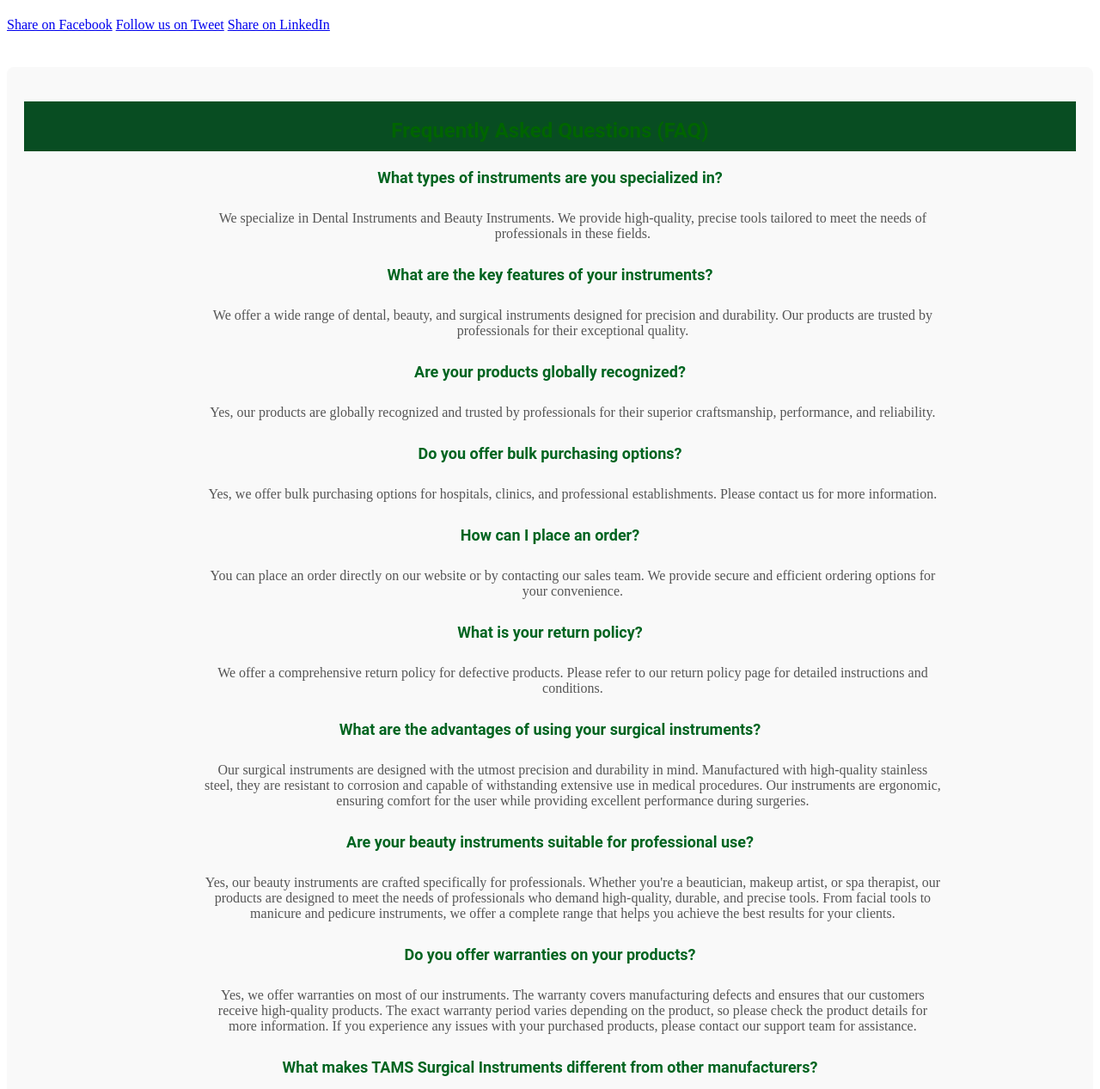
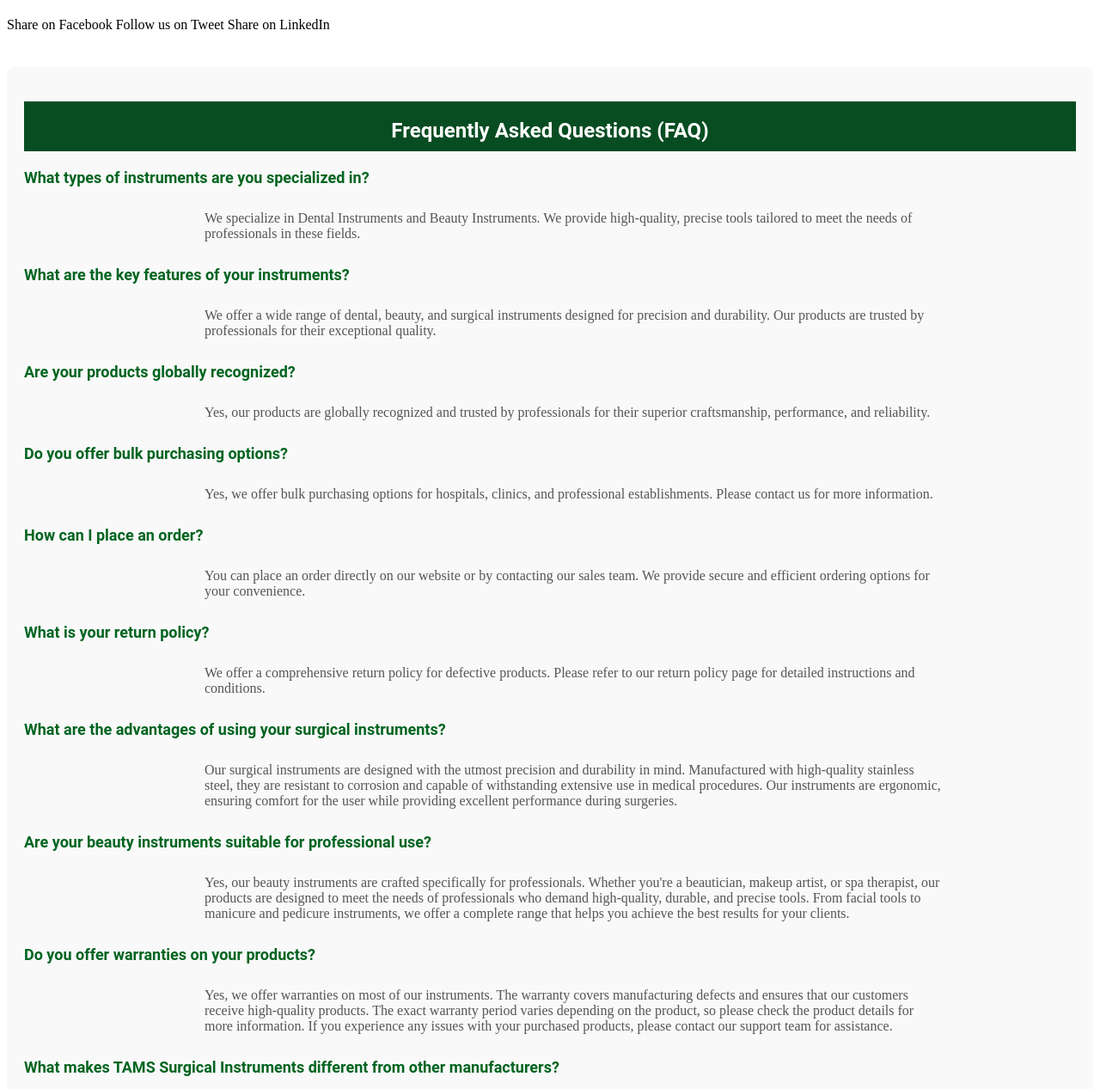
Before and after one commit to muqadasfatima55555-hub/mf-project, a plain HTML site: page index.html in a window 1280 px wide. Shown: the part 1626-2893 px from the top of the page at 86% size. Drawn offline with Linux system fonts and the light colour scheme.

Commit message:
Update index.html

```diff
--- a/index.html
+++ b/index.html
@@ -55,61 +55,61 @@
   <section class="py-5 bg-light text-center">
     <div class="container px-5">
       <h2 class="fw-bolder mb-4">Share Our Products</h2>
-      <a href="#">Share on Facebook</a>
-      <a href="#">Follow us on Tweet</a>
-      <a href="#">Share on LinkedIn</a>
+      <a class="btn btn-primary href="#">Share on Facebook</a>
+      <a class="btn btn-primary href="#">Follow us on Tweet</a>
+      <a class="btn btn-primary href="#">Share on LinkedIn</a>
     </div>
   </section>
 
   <!-- FAQ Section -->
   <section class="clearfix faq-section" style="margin-top: 40px; padding: 20px; background-color: #f9f9f9; border-radius: 8px;">
-    <h2 class="faq-title text-center" style="font-size: 24px; font-weight: bold; margin-bottom: 20px; color: #006400;">Frequently Asked Questions (FAQ)</h2>
+    <h2 class="faq-title text-center" style="font-size: 24px; font-weight: bold; margin-bottom: 20px; color: white;">Frequently Asked Questions (FAQ)</h2>
     <div class="faq-item" style="margin-bottom: 15px;">
-      <h3 class="faq-question" style="font-size: 18px; font-weight: bold; color: #006420;">What types of instruments are you specialized in?</h3>
-      <p class="faq-answer" style="font-size: 16px; margin-left: 10px;color:    #555;">We specialize in Dental Instruments and Beauty Instruments. We provide high-quality, precise tools tailored to meet the needs of professionals in these fields.</p>
+      <h3 class="faq-question" style="font-size: 18px; font-weight: bold; color: #006420;text-align: left;">What types of instruments are you specialized in?</h3>
+      <p class="faq-answer" style="font-size: 16px; margin-left: 10px;color:    #555;text-align: left;">We specialize in Dental Instruments and Beauty Instruments. We provide high-quality, precise tools tailored to meet the needs of professionals in these fields.</p>
     </div>
 
     <div class="faq-item" style="margin-bottom: 15px;">
-      <h3 class="faq-question" style="font-size: 18px; font-weight: bold; color: #006420;">What are the key features of your instruments?</h3>
-      <p class="faq-answer" style="font-size: 16px; margin-left: 10px; color: #555;">We offer a wide range of dental, beauty, and surgical instruments designed for precision and durability. Our products are trusted by professionals for their exceptional quality.</p>
+      <h3 class="faq-question" style="font-size: 18px; font-weight: bold; color: #006420;text-align: left;">What are the key features of your instruments?</h3>
+      <p class="faq-answer" style="font-size: 16px; margin-left: 10px; color: #555;text-align: left;">We offer a wide range of dental, beauty, and surgical instruments designed for precision and durability. Our products are trusted by professionals for their exceptional quality.</p>
     </div>
 
     <div class="faq-item" style="margin-bottom: 15px;">
-      <h3 class="faq-question" style="font-size: 18px; font-weight: bold; color: #006420;">Are your products globally recognized?</h3>
-      <p class="faq-answer" style="font-size: 16px; margin-left: 10px; color: #555;">Yes, our products are globally recognized and trusted by professionals for their superior craftsmanship, performance, and reliability.</p>
+      <h3 class="faq-question" style="font-size: 18px; font-weight: bold; color: #006420;text-align: left;">Are your products globally recognized?</h3>
+      <p class="faq-answer" style="font-size: 16px; margin-left: 10px; color: #555;text-align: left;">Yes, our products are globally recognized and trusted by professionals for their superior craftsmanship, performance, and reliability.</p>
     </div>
 
     <div class="faq-item" style="margin-bottom: 15px;">
-      <h3 class="faq-question" style="font-size: 18px; font-weight: bold; color: #006420;">Do you offer bulk purchasing options?</h3>
-      <p class="faq-answer" style="font-size: 16px; margin-left: 10px; color: #555;">Yes, we offer bulk purchasing options for hospitals, clinics, and professional establishments. Please contact us for more information.</p>
+      <h3 class="faq-question" style="font-size: 18px; font-weight: bold; color: #006420;text-align: left;">Do you offer bulk purchasing options?</h3>
+      <p class="faq-answer" style="font-size: 16px; margin-left: 10px; color: #555;text-align: left;">Yes, we offer bulk purchasing options for hospitals, clinics, and professional establishments. Please contact us for more information.</p>
     </div>
 
     <div class="faq-item" style="margin-bottom: 15px;">
-      <h3 class="faq-question" style="font-size: 18px; font-weight: bold; color: #006420;">How can I place an order?</h3>
-      <p class="faq-answer" style="font-size: 16px; margin-left: 10px; color: #555;">You can place an order directly on our website or by contacting our sales team. We provide secure and efficient ordering options for your convenience.</p>
+      <h3 class="faq-question" style="font-size: 18px; font-weight: bold; color: #006420;text-align: left;">How can I place an order?</h3>
+      <p class="faq-answer" style="font-size: 16px; margin-left: 10px; color: #555;text-align: left;">You can place an order directly on our website or by contacting our sales team. We provide secure and efficient ordering options for your convenience.</p>
     </div>
 
     <div class="faq-item" style="margin-bottom: 15px;">
-      <h3 class="faq-question" style="font-size: 18px; font-weight: bold; color: #006420;">What is your return policy?</h3>
-      <p class="faq-answer" style="font-size: 16px; margin-left: 10px; color: #555;">We offer a comprehensive return policy for defective products. Please refer to our return policy page for detailed instructions and conditions.</p>
+      <h3 class="faq-question" style="font-size: 18px; font-weight: bold; color: #006420;text-align: left;">What is your return policy?</h3>
+      <p class="faq-answer" style="font-size: 16px; margin-left: 10px; color: #555;text-align: left;">We offer a comprehensive return policy for defective products. Please refer to our return policy page for detailed instructions and conditions.</p>
     </div>
     <div class="faq-item" style="margin-bottom: 15px;">
-    <h3 class="faq-question" style="font-size: 18px; font-weight: bold; color: #006420;">What are the advantages of using your surgical instruments?</h3>
-    <p class="faq-answer" style="font-size: 16px; margin-left: 10px;color: #555;">Our surgical instruments are designed with the utmost precision and durability in mind. Manufactured with high-quality stainless steel, they are resistant to corrosion and capable of withstanding extensive use in medical procedures. Our instruments are ergonomic, ensuring comfort for the user while providing excellent performance during surgeries.</p>
+    <h3 class="faq-question" style="font-size: 18px; font-weight: bold; color: #006420;text-align: left;">What are the advantages of using your surgical instruments?</h3>
+    <p class="faq-answer" style="font-size: 16px; margin-left: 10px;color: #555;text-align: left;">Our surgical instruments are designed with the utmost precision and durability in mind. Manufactured with high-quality stainless steel, they are resistant to corrosion and capable of withstanding extensive use in medical procedures. Our instruments are ergonomic, ensuring comfort for the user while providing excellent performance during surgeries.</p>
   </div>
 
   <div class="faq-item" style="margin-bottom: 15px;">
-    <h3 class="faq-question" style="font-size: 18px; font-weight: bold; color: #006420;">Are your beauty instruments suitable for professional use?</h3>
-    <p class="faq-answer" style="font-size: 16px; margin-left: 10px;color: #555;">Yes, our beauty instruments are crafted specifically for professionals. Whether you're a beautician, makeup artist, or spa therapist, our products are designed to meet the needs of professionals who demand high-quality, durable, and precise tools. From facial tools to manicure and pedicure instruments, we offer a complete range that helps you achieve the best results for your clients.</p>
+    <h3 class="faq-question" style="font-size: 18px; font-weight: bold; color: #006420;text-align: left;">Are your beauty instruments suitable for professional use?</h3>
+    <p class="faq-answer" style="font-size: 16px; margin-left: 10px;color: #555;text-align: left;">Yes, our beauty instruments are crafted specifically for professionals. Whether you're a beautician, makeup artist, or spa therapist, our products are designed to meet the needs of professionals who demand high-quality, durable, and precise tools. From facial tools to manicure and pedicure instruments, we offer a complete range that helps you achieve the best results for your clients.</p>
     </div>
     <div class="faq-item" style="margin-bottom: 15px;">
-    <h3 class="faq-question" style="font-size: 18px; font-weight: bold; color: #006420;">Do you offer warranties on your products?</h3>
-    <p class="faq-answer" style="font-size: 16px; margin-left: 10px;color: #555;">Yes, we offer warranties on most of our instruments. The warranty covers manufacturing defects and ensures that our customers receive high-quality products. The exact warranty period varies depending on the product, so please check the product details for more information. If you experience any issues with your purchased products, please contact our support team for assistance.</p>
+    <h3 class="faq-question" style="font-size: 18px; font-weight: bold; color: #006420;text-align: left;">Do you offer warranties on your products?</h3>
+    <p class="faq-answer" style="font-size: 16px; margin-left: 10px;color: #555;text-align: left;">Yes, we offer warranties on most of our instruments. The warranty covers manufacturing defects and ensures that our customers receive high-quality products. The exact warranty period varies depending on the product, so please check the product details for more information. If you experience any issues with your purchased products, please contact our support team for assistance.</p>
   </div>
 
   <div class="faq-item" style="margin-bottom: 15px;">
-    <h3 class="faq-question" style="font-size: 18px; font-weight: bold; color: #006420;">What makes TAMS Surgical Instruments different from other manufacturers?</h3>
-    <p class="faq-answer" style="font-size: 16px; margin-left: 10px;color: #555;">At TAMS Surgical, we prioritize quality and precision above all else. Our products are crafted with advanced technology and undergo stringent quality control checks to ensure their durability and performance. Our commitment to customer satisfaction, combined with our industry expertise, has helped us build a reputation as one of the most trusted manufacturers and exporters of dental, beauty, and surgical instruments worldwide.</p>
+    <h3 class="faq-question" style="font-size: 18px; font-weight: bold; color: #006420;text-align: left;">What makes TAMS Surgical Instruments different from other manufacturers?</h3>
+    <p class="faq-answer" style="font-size: 16px; margin-left: 10px;color: #555;text-align: left;">At TAMS Surgical, we prioritize quality and precision above all else. Our products are crafted with advanced technology and undergo stringent quality control checks to ensure their durability and performance. Our commitment to customer satisfaction, combined with our industry expertise, has helped us build a reputation as one of the most trusted manufacturers and exporters of dental, beauty, and surgical instruments worldwide.</p>
   </div>
   </section>
 
```
